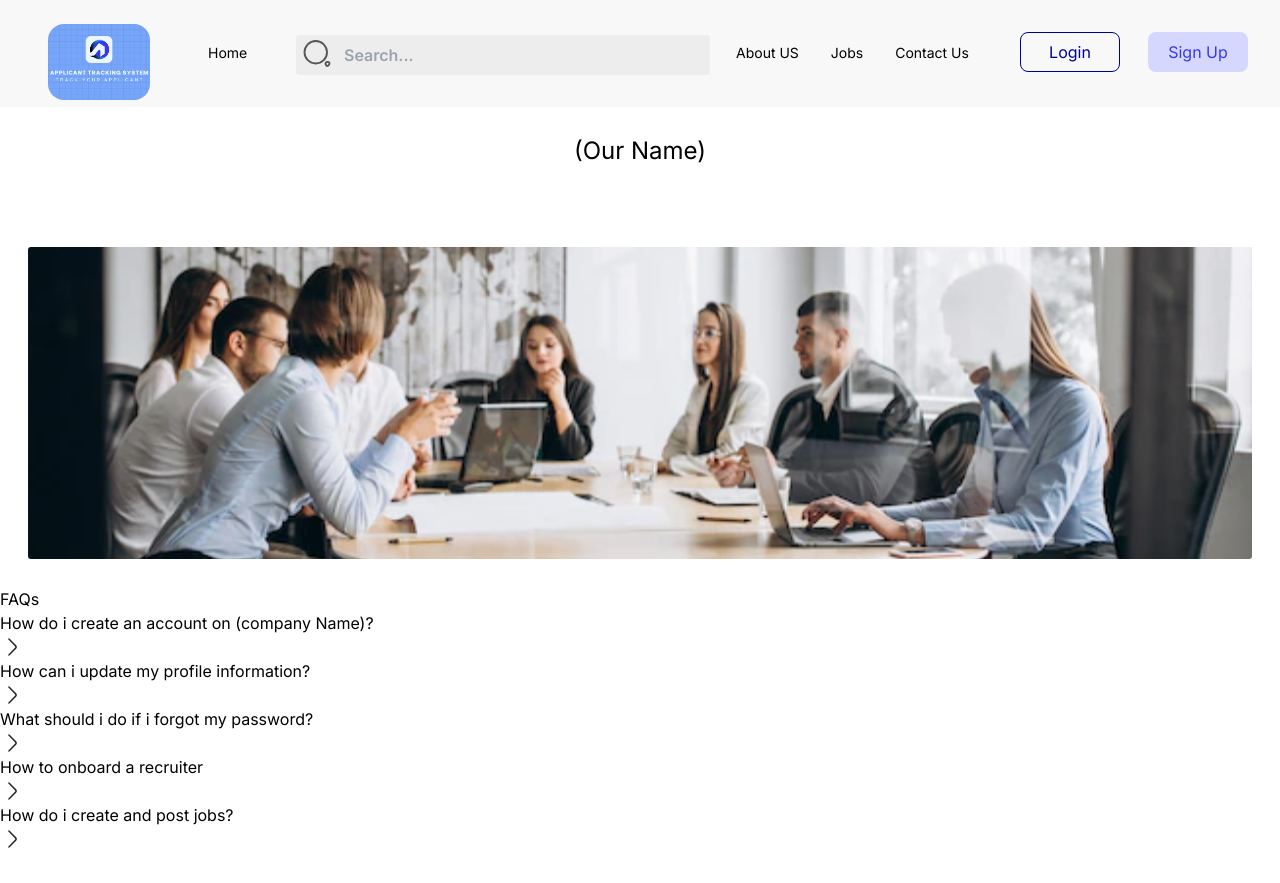
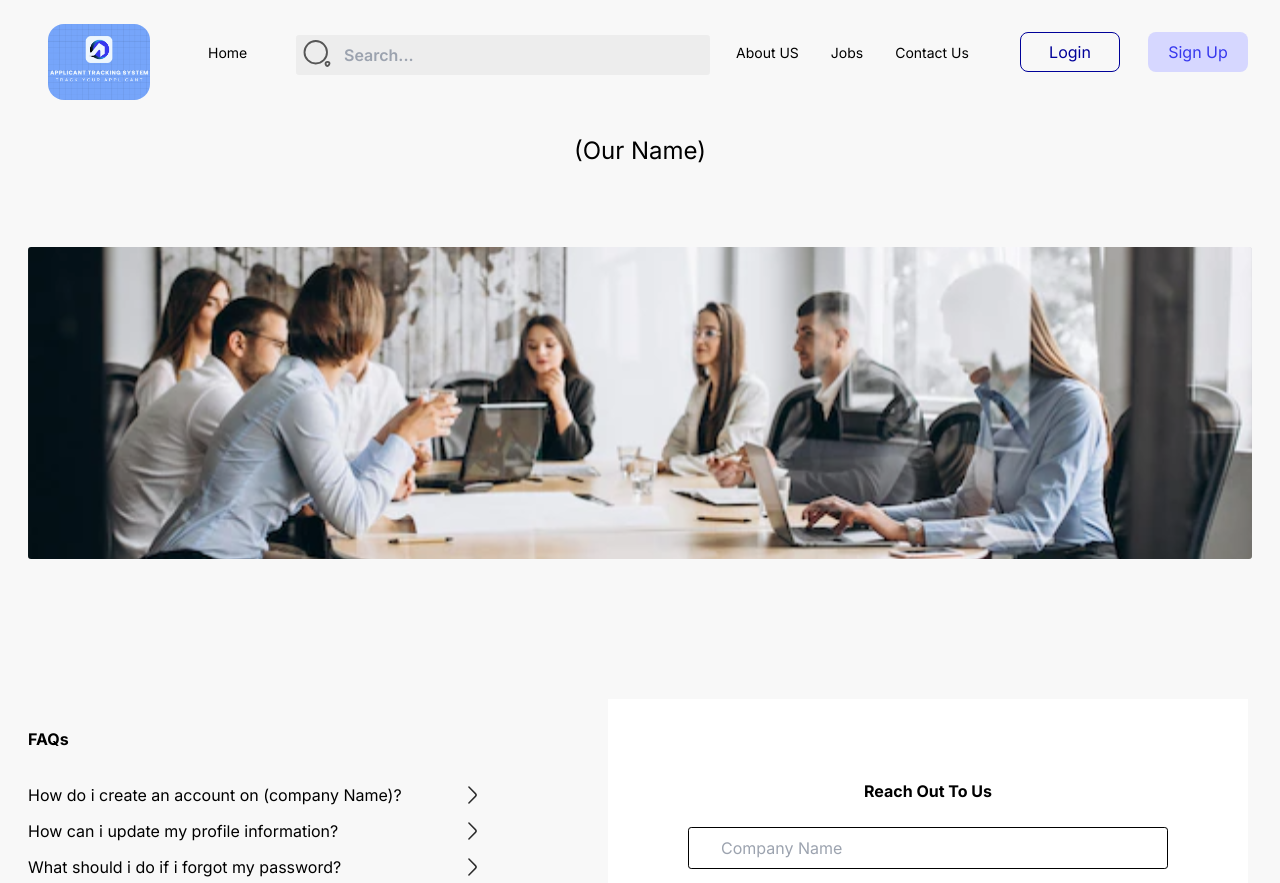
Before and after one commit to TaiwoSoftware/Track-them-all, a Next.js app: page /contact in a window 1280 px wide. Shown: the top 883 px of the page. Built offline with nearby package versions, Linux system fonts and the light colour scheme; no server answers.

Commit message:
Dealt with the /contact page

```diff
--- a/app/comps/Header.jsx
+++ b/app/comps/Header.jsx
@@ -42,7 +42,9 @@ const Header = () => {
               <Link href="/Jobs">
                 <List list="Jobs" />
               </Link>
+              <Link href='/contact'>
               <List list="Contact Us" />
+              </Link>
             </div>
           </ul>
         </nav>
--- a/app/contact/ContactForm.jsx
+++ b/app/contact/ContactForm.jsx
@@ -1,9 +1,15 @@
 const ContactForm = () => {
-    return (
-        <div>
-
-        </div>
-    );
-}
+  return (
+    <div className=" bg-white contactForm p-20">
+      <div>
+        <h2 className=" text-black mb-6 text-center font-bold">Reach Out To Us</h2>
+        <input type="text" placeholder="Company Name" className=" border  border-black bg-white" />
+        <input type="email" placeholder="Company Email" className=" bg-white border  border-black" />
+        <textarea placeholder="Write Here" cols="44" rows="5" className=" border border-black p-9"></textarea>
+        <input type="submit" value="Send" className="contact text-white px-9" />
+      </div>
+    </div>
+  );
+};
 
 export default ContactForm;
--- a/app/contact/Faqs.jsx
+++ b/app/contact/Faqs.jsx
@@ -3,7 +3,7 @@ import Image from 'next/image';
 const Faqs = ({params}) => {
     return (
         <div>
-            <span>
+            <span className='faqSpan mb-3'>
                 <p className='contact-p'>{params}</p>
                 <Image src={rightArrow} alt='Right Arrow' />
             </span>
--- a/app/contact/page.jsx
+++ b/app/contact/page.jsx
@@ -1,35 +1,28 @@
-import Footer from '../comps/Footer/Footer';
-import Nav from '../comps/Nav';
-import ContactHeader from './ContactHeader'
-import Faqs from './Faqs';
+import Footer from "../comps/Footer/Footer";
+import Nav from "../comps/Nav";
+import ContactHeader from "./ContactHeader";
+import ContactForm from "./ContactForm";
+import Faqs from "./Faqs";
 const Page = () => {
   return (
-        <div>
+    <div className="wholeContact">
       <Nav />
       <ContactHeader />
-            <div>
-            <h2>FAQs</h2>
-            <Faqs
-                params='How do i create an account on (company Name)?'
-            />
-            <Faqs
-                params='How can i update my profile information?'
-            />
+      <div className="gathering mt-28">
+        <div className=" p-7 faqs">
+          <h2 className=" font-bold mb-8 ">FAQs</h2>
+          <Faqs params="How do i create an account on (company Name)?" />
+          <Faqs params="How can i update my profile information?" />
 
-            <Faqs
-                params='What should i do if i forgot my password?'
-            />
-            <Faqs
-                params='How to onboard a recruiter'
-            />
-            <Faqs
-                params='How do i  create and post jobs?'
-            />
-
+          <Faqs params="What should i do if i forgot my password?" />
+          <Faqs params="How to onboard a recruiter" />
+          <Faqs params="How do i  create and post jobs?" />
+        </div>
+        <ContactForm />
       </div>
       <Footer />
     </div>
   );
-}
+};
 
 export default Page;
--- a/app/globals.css
+++ b/app/globals.css
@@ -748,3 +748,27 @@ footer button {
 .contact img {
   margin-top: 5rem;
 }
+
+.wholeContact{
+  background:#f8f8f8 ;
+}
+
+
+
+.faqSpan {
+  display: flex;
+  justify-content: space-between;
+}
+
+
+
+.contactForm input, textarea {
+  border-radius: .2rem;
+}
+
+.gathering {
+  display: grid;
+  grid-template-columns: 40% 50%;
+  gap: 6rem;
+
+}
```
Lines whose indentation alone changed are shown as unchanged.
